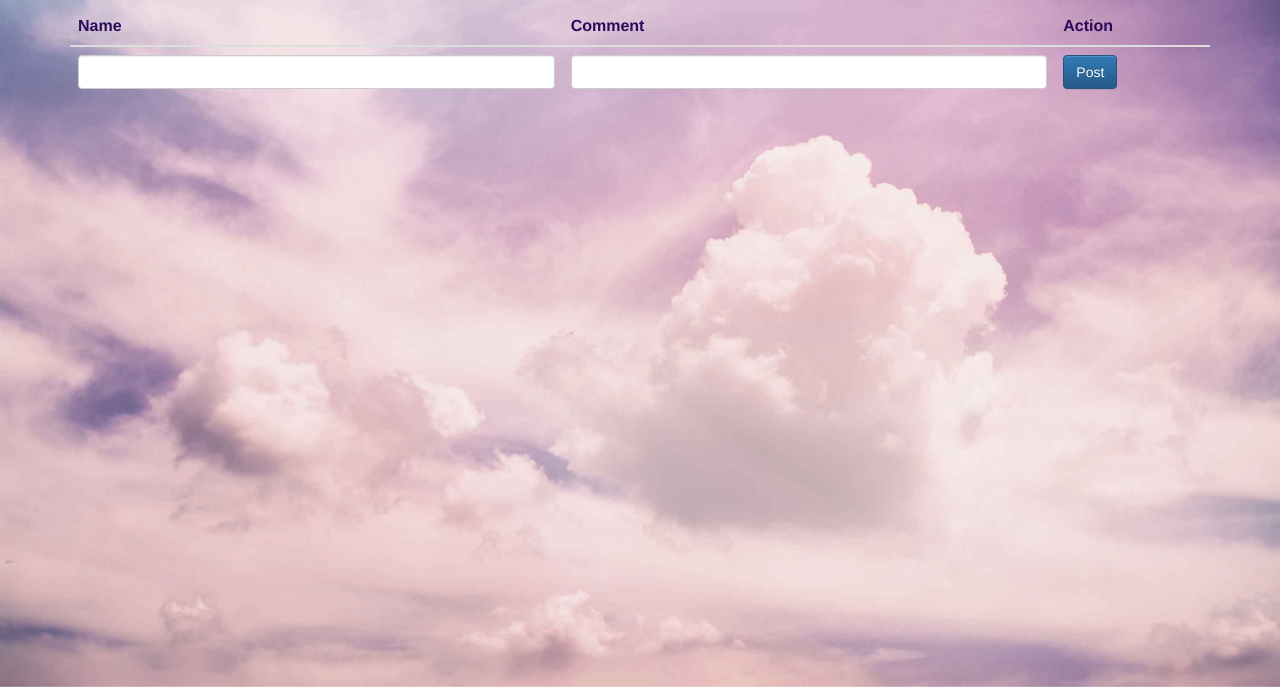
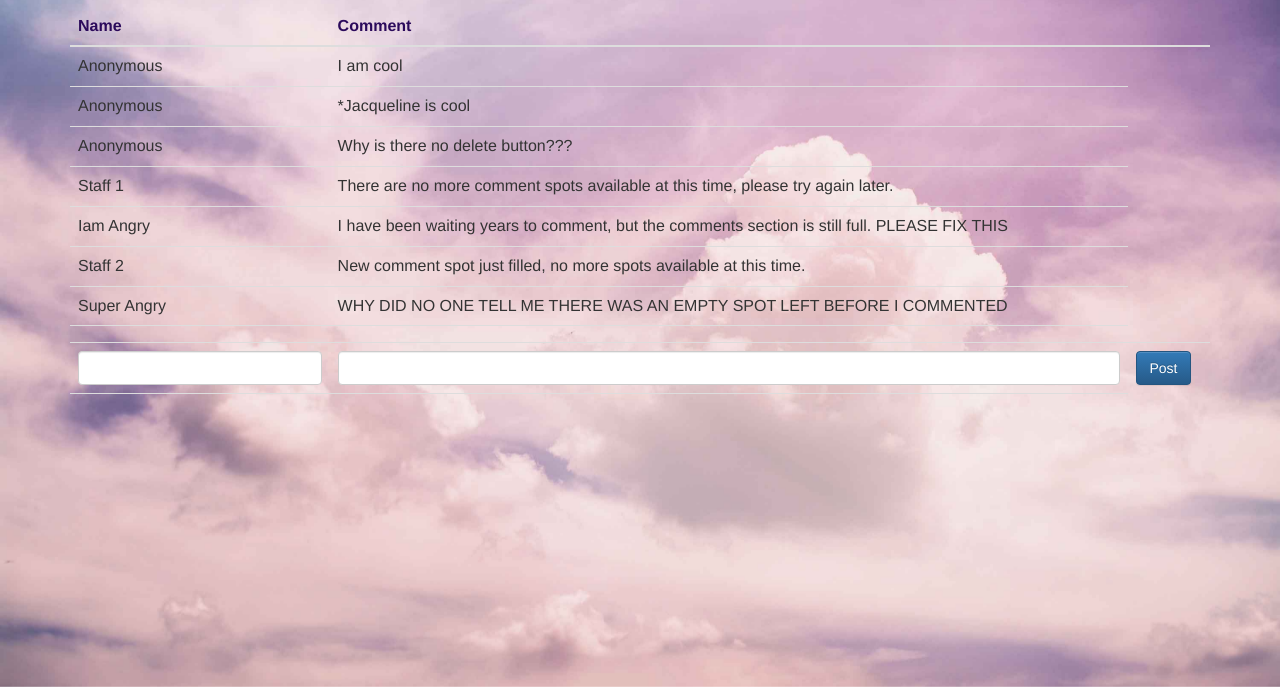
Before and after one commit to JacquelineJia/JacquelineJia.github.io, a website: page comments.html in a window 1280 px wide. Shown: the part 113-800 px from the top of the page. Drawn offline with nearby package versions, Linux system fonts and the light colour scheme; some packages are replaced by stand-ins of ours; no server answers.

Commit message:
no server for comment, so added temperary comments

```diff
--- a/comments.html
+++ b/comments.html
@@ -36,19 +36,59 @@
           <tr>
             <th>Name</th>
             <th>Comment</th>
-            <th>Action</th>
+            <th></th>
           </tr>
         </thead>
         <tbody>
-          <tr>
+          <!-- <tr>
             <td><input class="form-control" ng-model="comment.name"></td>
             <td><input class="form-control" ng-model="comment.comment"></td>
             <td><button class="btn btn-primary" ng-click="addComment()">Post</botton></td>
-
-          </tr>
+          </tr> -->
           <tr ng-repeat="comment in commentlist | orderBy:'-'">
             <td>{{comment.name}}</td>
             <td>{{comment.comment}}</td>
+          </tr>
+          <tr>
+            <td>Anonymous</td>
+            <td>I am cool</td>
+          </tr>
+          <tr>
+            <td>Anonymous</td>
+            <td>*Jacqueline is cool</td>
+          </tr>
+          <tr>
+            <td>Anonymous</td>
+            <td>Why is there no delete button???</td>
+          </tr>
+          <tr>
+            <td>Staff 1</td>
+            <td>There are no more comment spots available at this time, please try again later.</td>
+          </tr>
+          <tr>
+            <td>Iam Angry</td>
+            <td>I have been waiting years to comment, but the comments section is still full. PLEASE FIX THIS</td>
+          </tr>
+          <tr>
+            <td>Staff 2</td>
+            <td>New comment spot just filled, no more spots available at this time.</td>
+          </tr>
+          <tr>
+            <td>Super Angry</td>
+            <td>WHY DID NO ONE TELL ME THERE WAS AN EMPTY SPOT LEFT BEFORE I COMMENTED</td>
+          </tr>
+          <tr>
+            <td>{{commentName}}</td>
+            <td>{{commentComment}}</td>
+          </tr>
+          <tr>
+            <td><input class="form-control" ng-model="commentName"></td>
+            <td><input class="form-control" ng-model="commentComment"></td>
+            <td><button class="btn btn-primary" ng-click="addCommentFull()">Post</botton></td>
+          </tr>
+          <tr>
+            <td></td>
+            <td>{{addCommentMessage}}</td
           </tr>
         </tbody>
       </table>
--- a/public/myApp.js
+++ b/public/myApp.js
@@ -22,4 +22,16 @@ app.controller('myCtrl', function ($scope, $http) {
     });
   };
 
+  $scope.commentName = '';
+  $scope.commentComment = '';
+  $scope.addCommentMessage = '';
+
+  $scope.addCommentFull = function() {
+    if ($scope.commentName == '' || $scope.commentComment == '') {
+      $scope.addCommentMessage = 'Name and Comment cannot be empty';
+    } else {
+      $scope.addCommentMessage = '';
+    }
+  };
+
 });
--- a/server.js
+++ b/server.js
@@ -3,6 +3,12 @@ var app = express();
 var mongojs = require('mongojs');
 var db = mongojs('commentlist', ['commentlist']);
 var bodyParser = require('body-parser');
+
+// TO DO LATER: get comments working on server
+// var mongodb = require('mongodb')
+// var uri = 'mongodb://JacquelineJia:Jaciscool@ds159208.mlab.com:59208/commentlist';
+// mongodb.MongoClient.connect(uri, function(err, db){
+// })
 
 app.use(express.static(__dirname));
 app.use(bodyParser.json());
```
Also changed, not shown: README.md.
